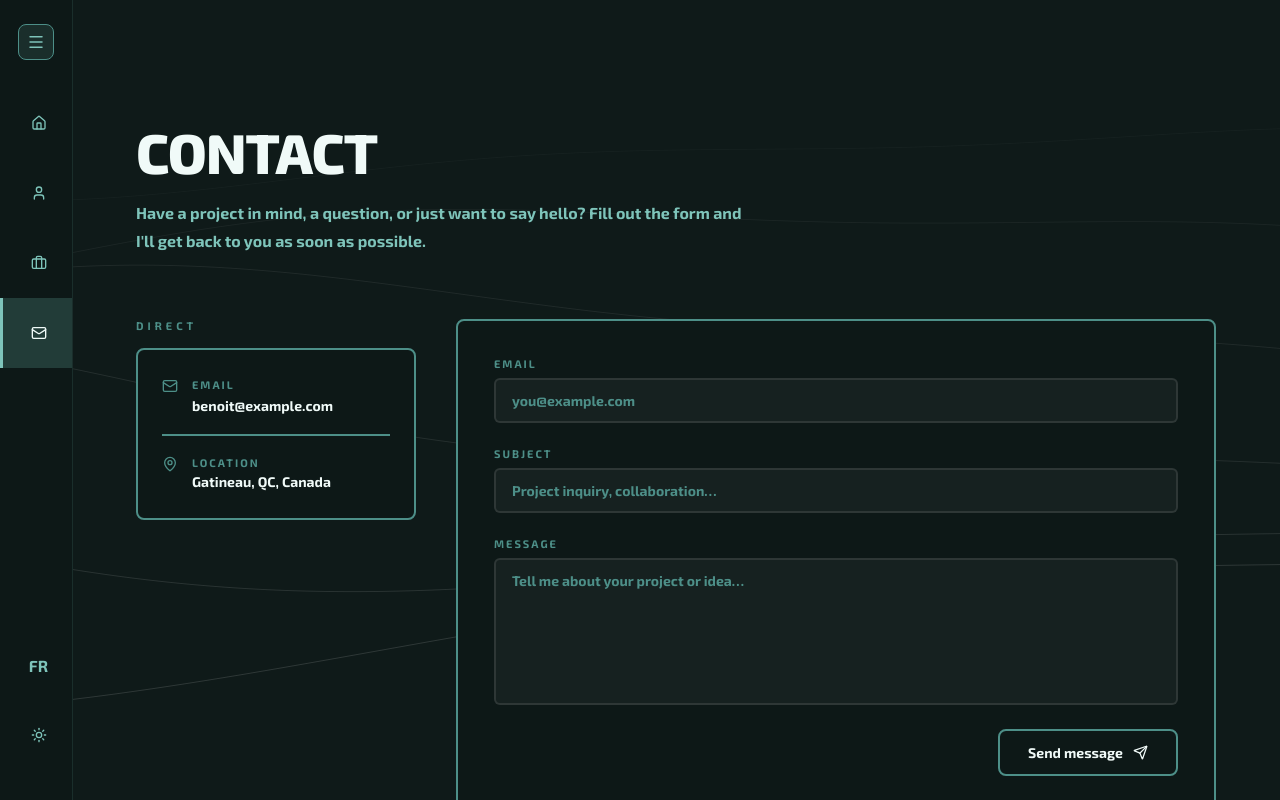
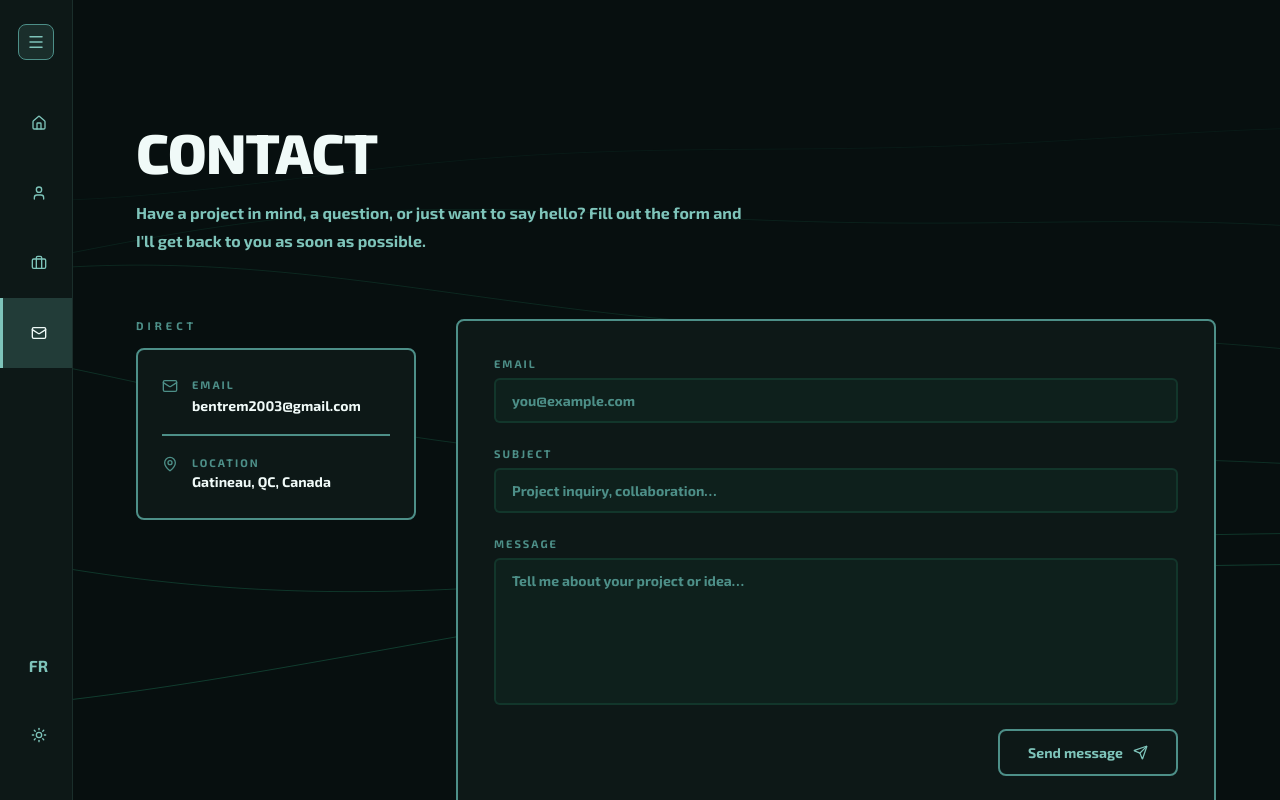
Before and after one commit to BenoitTrem/benoit-tremblay-portfolio, a Next.js app: page /contact in a window 1280 px wide. Built offline with nearby package versions, Linux system fonts and the light colour scheme.

Commit message:
Fix the colors, the background and hover animations.

```diff
--- a/app/about/about.module.css
+++ b/app/about/about.module.css
@@ -416,22 +416,24 @@
   margin-top: 20px;
   font-size: 13px;
   font-weight: 700;
-  color: var(--text-primary);
+  color: var(--text-secondary);
   text-decoration: none;
   padding: 9px 18px;
   border-radius: 8px;
   border: 2px solid var(--card-border-bottom);
   background-color: var(--surface);
   transition:
-    transform 0.3s ease,
-    box-shadow 0.3s ease,
-    background-color 0.3s ease;
+    color 0.4s,
+    background-color 0.4s,
+    transform 0.4s ease,
+    box-shadow 0.4s ease;
 }
 @media (hover: hover) {
   .statPanelLink:hover {
     transform: translateY(-8px);
     box-shadow: 0 8px 0 var(--card-border-bottom);
     background-color: var(--surface-2);
+    color: var(--text-primary);
   }
 }
 
@@ -819,12 +821,15 @@
   justify-content: space-between;
   padding: 36px 40px;
   border: 1.5px solid var(--card-border-bottom);
+  color: var(--text-secondary);
   border-radius: 8px;
   background-color: var(--surface);
   cursor: pointer;
   transition:
-    color 0.3s,
-    transform 0.3s;
+    color 0.4s,
+    background-color 0.4s,
+    transform 0.4s ease,
+    box-shadow 0.4s ease;
   gap: 24px;
   flex-wrap: wrap;
 }
@@ -855,7 +860,7 @@
   gap: 10px;
   font-size: 14px;
   font-weight: 700;
-  color: var(--text-primary);
+  color: var(--text-secondary);
   text-decoration: none;
   border-radius: 8px;
   border: 2px solid var(--card-border-bottom);
@@ -863,6 +868,7 @@
   box-shadow: 0 0 0 var(--card-border-bottom);
   z-index: 1;
   transition:
+    color 0.4s,
     background-color 0.4s,
     transform 0.4s ease,
     box-shadow 0.4s ease;
@@ -873,6 +879,7 @@
     transform: translateY(-8px);
     box-shadow: 0 8px 0 var(--card-border-bottom);
     background-color: var(--surface-2);
+    color: var(--text-primary);
   }
   .ctaButton:active {
     transform: translateY(2px);
--- a/app/components/Intro.module.css
+++ b/app/components/Intro.module.css
@@ -63,7 +63,7 @@
 
 .barFill {
   height: 100%;
-  background-color: var(--text-primary);
+  background-color: var(--text-secondary);
   border-radius: 99px;
   transition: width 0.4s cubic-bezier(0.4, 0, 0.2, 1);
 }
--- a/app/components/Intro.tsx
+++ b/app/components/Intro.tsx
@@ -63,10 +63,7 @@ export default function Intro({ onDone }: { onDone: () => void }) {
     const animate = () => {
       t++;
       waves.forEach((w, i) => {
-        paths[i].setAttribute(
-          "stroke",
-          `rgba(var(--text-primary-rgb), ${w.alpha})`,
-        );
+        paths[i].setAttribute("stroke", `rgba(52, 211, 153, ${w.alpha * 4})`);
         paths[i].setAttribute("stroke-width", String(w.width));
         paths[i].setAttribute("d", buildPath(w));
       });
@@ -137,7 +134,7 @@ export default function Intro({ onDone }: { onDone: () => void }) {
         <div
           className={`${styles.namePhase} ${nameVisible ? styles.nameVisible : ""}`}
         >
-          <p className={styles.welcome}>Welcome&nbsp;·&nbsp;Bienvenue</p>
+          <p className={styles.welcome}>Bienvenue&nbsp;·&nbsp;Welcome</p>
           <div className={styles.divider} />
           <h1 className={styles.name} aria-label="Benoit Tremblay">
             {"Benoit Tremblay".split("").map((char, i) => (
@@ -158,7 +155,7 @@ export default function Intro({ onDone }: { onDone: () => void }) {
       </div>
 
       <div className={styles.bottomBar}>
-        <p className={styles.loading}>Loading · Chargement</p>
+        <p className={styles.loading}>Chargement · Loading</p>
         <div className={styles.barTrack}>
           <div className={styles.barFill} style={{ width: `${progress}%` }} />
         </div>
--- a/app/components/WaveBackground.tsx
+++ b/app/components/WaveBackground.tsx
@@ -59,13 +59,12 @@ export default function WaveBackground() {
 
     const animate = () => {
       const isLight = getTheme();
-
       t++;
       waves.forEach((w, i) => {
-        const alpha = isLight ? w.alpha * 1.5 : w.alpha;
+        const alpha = isLight ? w.alpha * 2.5 : w.alpha * 1.8;
         const STROKE = isLight
-          ? `rgba(0,0,0,${alpha})`
-          : `rgba(255,255,255,${alpha})`;
+          ? `rgba(0, 180, 100, ${alpha})`
+          : `rgba(52, 211, 153, ${alpha})`;
         paths[i].setAttribute("stroke", STROKE);
         paths[i].setAttribute("d", buildPath(w));
       });
--- a/app/contact/contact.module.css
+++ b/app/contact/contact.module.css
@@ -1,16 +1,16 @@
 /* contact.module.css */
 :global(:root) {
-  --input-bg: #f8f8f8;
-  --input-border: rgba(0, 0, 0, 0.1);
-  --input-hover: rgba(0, 0, 0, 0.18);
-  --input-focus: rgba(0, 0, 0, 0.35);
+  --input-bg: #e8f7f4;
+  --input-border: rgba(4, 120, 87, 0.15);
+  --input-hover: rgba(4, 120, 87, 0.3);
+  --input-focus: rgba(4, 120, 87, 0.55);
   --input-bg-error: rgba(239, 68, 68, 0.1);
 }
 :global([data-theme="dark"]) {
-  --input-bg: rgba(255, 255, 255, 0.04);
-  --input-border: rgba(255, 255, 255, 0.1);
-  --input-hover: rgba(255, 255, 255, 0.2);
-  --input-focus: rgba(255, 255, 255, 0.35);
+  --input-bg: rgba(52, 211, 153, 0.04);
+  --input-border: rgba(52, 211, 153, 0.12);
+  --input-hover: rgba(52, 211, 153, 0.22);
+  --input-focus: rgba(52, 211, 153, 0.4);
   --input-bg-error: rgba(239, 68, 68, 0.06);
 }
 
@@ -291,6 +291,9 @@ a.infoValue:hover {
   font-weight: 600;
   color: #10b981;
   margin: 0;
+  display: inline-flex;
+  align-items: center;
+  gap: 6px;
 }
 .errorMsg {
   font-size: 13px;
@@ -308,7 +311,7 @@ a.infoValue:hover {
   font-size: 14px;
   font-weight: 700;
   font-family: inherit;
-  color: var(--text-primary);
+  color: var(--text-secondary);
   border-radius: 8px;
   border: 2px solid var(--card-border-bottom);
   background-color: var(--surface);
@@ -318,7 +321,7 @@ a.infoValue:hover {
     background-color 0.4s,
     transform 0.4s ease,
     box-shadow 0.4s ease,
-    opacity 0.2s;
+    opacity 0.4s;
   white-space: nowrap;
   margin-left: auto;
 }
@@ -326,6 +329,7 @@ a.infoValue:hover {
 @media (hover: hover) {
   .submitBtn:hover:not(:disabled) {
     transform: translateY(-8px);
+    color: var(--text-primary);
     box-shadow: 0 8px 0 var(--card-border-bottom);
     background-color: var(--surface-2);
   }
--- a/app/contact/page.tsx
+++ b/app/contact/page.tsx
@@ -1,6 +1,6 @@
 "use client";
 import styles from "./contact.module.css";
-import { Mail, MapPin, Send } from "lucide-react";
+import { Mail, MapPin, Send, CheckCircle } from "lucide-react";
 import { useState, useRef } from "react";
 
 type FormFields = { email: string; subject: string; message: string };
@@ -79,7 +79,6 @@ export default function Contact() {
 
   const handleSubmit = async (e: React.FormEvent) => {
     e.preventDefault();
-    // touch all fields and validate
     setTouched({ email: true, subject: true, message: true });
     const newErrors = validate(form);
     setErrors(newErrors);
@@ -141,10 +140,10 @@ export default function Contact() {
                 <div>
                   <p className={styles.infoLabel}>Email</p>
                   <a
-                    href="mailto:benoit@example.com"
+                    href="mailto:bentrem2003@gmail.com"
                     className={styles.infoValue}
                   >
-                    benoit@example.com
+                    bentrem2003@gmail.com
                   </a>
                 </div>
               </div>
@@ -229,7 +228,8 @@ export default function Contact() {
               {status === "sent" ? (
                 <div className={styles.sentRow}>
                   <p className={styles.successMsg}>
-                    ✓ Message sent — I'll be in touch soon.
+                    <CheckCircle size={15} /> Message sent — I'll be in touch
+                    soon.
                   </p>
                   <button
                     type="button"
--- a/app/globals.css
+++ b/app/globals.css
@@ -2,7 +2,7 @@
 
 :root,
 [data-theme="dark"] {
-  --bg: #0f1a19;
+  --bg: #070f0f;
   --surface: #0d1817;
   --surface-2: #1a2e2b;
   --surface-3: #223c38;
@@ -631,7 +631,7 @@ body {
   padding: 13px 28px;
   font-size: 14px;
   font-weight: 700;
-  color: var(--text-primary);
+  color: var(--text-secondary);
   text-decoration: none;
   border-radius: 8px;
   border: 2px solid var(--card-border-bottom);
@@ -639,12 +639,15 @@ body {
   box-shadow: 0 0 0 var(--card-border-bottom);
   z-index: 1;
   transition:
+    color 0.4s,
+    background-color 0.4s,
     transform 0.4s ease,
     box-shadow 0.4s ease;
 }
 
 @media (hover: hover) {
   .error-btn:hover {
+    color: var(--text-primary);
     transform: translateY(-8px);
     box-shadow: 0 8px 0 var(--card-border-bottom);
     background-color: var(--surface-2);
--- a/app/home.module.css
+++ b/app/home.module.css
@@ -322,7 +322,7 @@
   gap: 10px;
   font-size: 14px;
   font-weight: 700;
-  color: var(--text-primary);
+  color: var(--text-secondary);
   text-decoration: none;
   border-radius: 8px;
   border: 2px solid var(--card-border-bottom);
@@ -335,6 +335,7 @@
     transform 0.4s ease,
     box-shadow 0.4s ease;
 }
+
 .ctaPrimary svg {
   width: 18px;
   height: 18px;
--- a/app/projects/projects.module.css
+++ b/app/projects/projects.module.css
@@ -76,7 +76,7 @@
   border: 2px solid var(--card-border-bottom);
   box-shadow: 0 0 0 var(--card-border-bottom);
   background-color: var(--surface);
-  color: var(--text-muted);
+  color: var(--text-secondary);
   cursor: pointer;
   font-family: inherit;
   transition:
@@ -86,10 +86,18 @@
     background-color 0.4s;
 }
 
+@media (hover: hover) {
   .filterBtn:hover {
     background-color: var(--surface-2);
     transform: translateY(-5px);
     box-shadow: 0 5px 0 var(--card-border-bottom);
+    color: var(--text-primary);
+  }
+  .filterBtnActive:hover {
+    background-color: var(--surface-2);
+    transform: translateY(-5px);
+    box-shadow: 0 5px 0 var(--text-primary);
+  }
 }
 
 .filterBtnActive {
@@ -97,11 +105,6 @@
   color: var(--text-primary);
   background-color: var(--surface-2);
   box-shadow: 0 0 0 var(--text-primary);
-}
-.filterBtnActive:hover {
-  background-color: var(--surface-2);
-  transform: translateY(-5px);
-  box-shadow: 0 5px 0 var(--text-primary);
 }
 
 .grid {
@@ -128,10 +131,11 @@
     background-color 0.4s;
 }
 
+@media (hover: hover) {
   .card:hover {
-  transform: translateY(-10px);
-  box-shadow: 0 10px 0 var(--card-border-bottom);
-  background-color: var(--surface-2);
+    transform: translateY(-5px);
+    box-shadow: 0 5px 0 var(--card-border-bottom);
+  }
 }
 
 .cardImage {
@@ -152,8 +156,10 @@
   transition: transform 0.4s ease;
 }
 
+@media (hover: hover) {
   .card:hover .cardImg {
     transform: scale(1.04);
+  }
 }
 
 .cardImgPlaceholder {
@@ -188,14 +194,21 @@
   background-color: var(--surface);
   color: var(--text-muted);
   backdrop-filter: blur(6px);
+  cursor: pointer;
   transition:
     color 0.2s,
-    border-color 0.2s;
+    border-color 0.2s,
+    transform 0.2s ease;
 }
 
+@media (hover: hover) {
   .card:hover .cardTag {
     color: var(--text-primary);
-  border-color: var(--text-secondary);
+    border-color: var(--text-primary);
+  }
+  .card:hover .cardTag:hover {
+    transform: scale(1.05);
+  }
 }
 
 .cardBody {
@@ -249,11 +262,13 @@
     transform 0.2s;
 }
 
+@media (hover: hover) {
   .techBadge:hover {
     border-color: var(--text-primary);
     color: var(--text-primary);
     background-color: var(--surface-2);
     transform: translateY(-1px);
+  }
 }
 
 .techBadgeIcon {
@@ -309,14 +324,14 @@
     background-color 0.2s,
     transform 0.2s;
 }
-
+@media (hover: hover) {
   .cardLink:hover {
     color: var(--text-primary);
     border-color: var(--text-primary);
     background-color: var(--surface-2);
-  transform: translateY(-2px);
+    transform: translateY(-1px);
   }
-
+}
 .cardLinkPrimary {
   margin-left: auto;
   display: inline-flex;
@@ -338,13 +353,14 @@
     transform 0.2s;
 }
 
+@media (hover: hover) {
   .cardLinkPrimary:hover {
     border-color: var(--text-primary);
     color: var(--text-primary);
     background-color: var(--surface-2);
     transform: translateY(-1px);
   }
-
+}
 .cardHoverArrow {
   position: absolute;
   bottom: 18px;
@@ -364,12 +380,12 @@
     transform 0.25s cubic-bezier(0.34, 1.56, 0.64, 1);
   pointer-events: none;
 }
-
+@media (hover: hover) {
   .card:not(:has(.cardFooter .cardLink)):hover .cardHoverArrow {
     opacity: 1;
     transform: scale(1) translateY(0);
   }
-
+}
 .cta {
   display: flex;
   align-items: center;
@@ -385,12 +401,12 @@
   gap: 24px;
   flex-wrap: wrap;
 }
-
+@media (hover: hover) {
   .cta:hover {
     box-shadow: 0 8px 0 var(--card-border-bottom);
     transform: translateY(-2px);
   }
-
+}
 .ctaText {
   font-size: clamp(18px, 2.5vw, 24px);
   font-weight: 800;
@@ -421,10 +437,11 @@
     transform 0.2s;
   white-space: nowrap;
 }
-
+@media (hover: hover) {
   .ctaButton:hover {
     opacity: 0.82;
     transform: translateY(-2px);
+  }
 }
 
 @media (max-width: 900px) {
```
Lines whose indentation alone changed are shown as unchanged.
